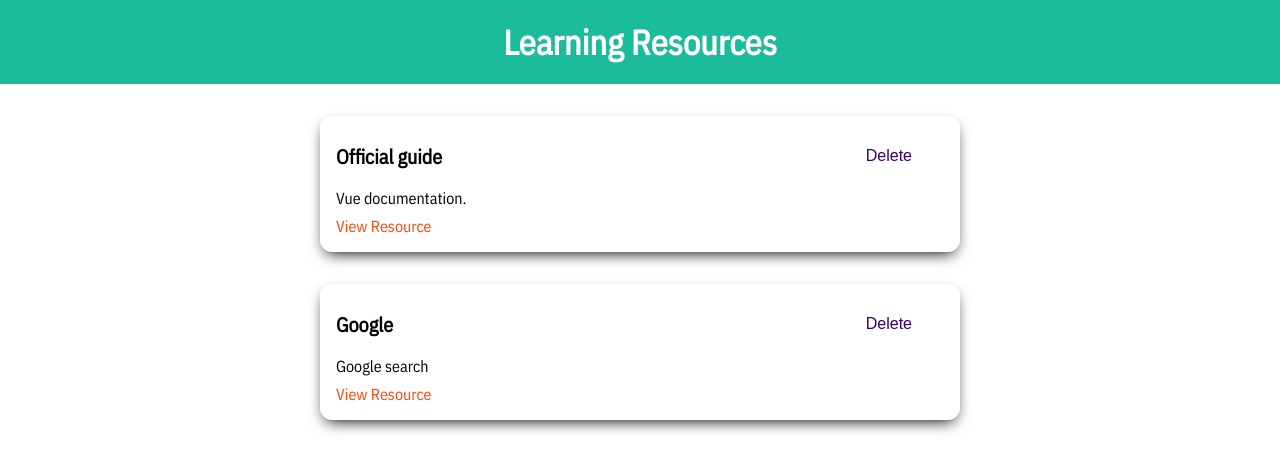
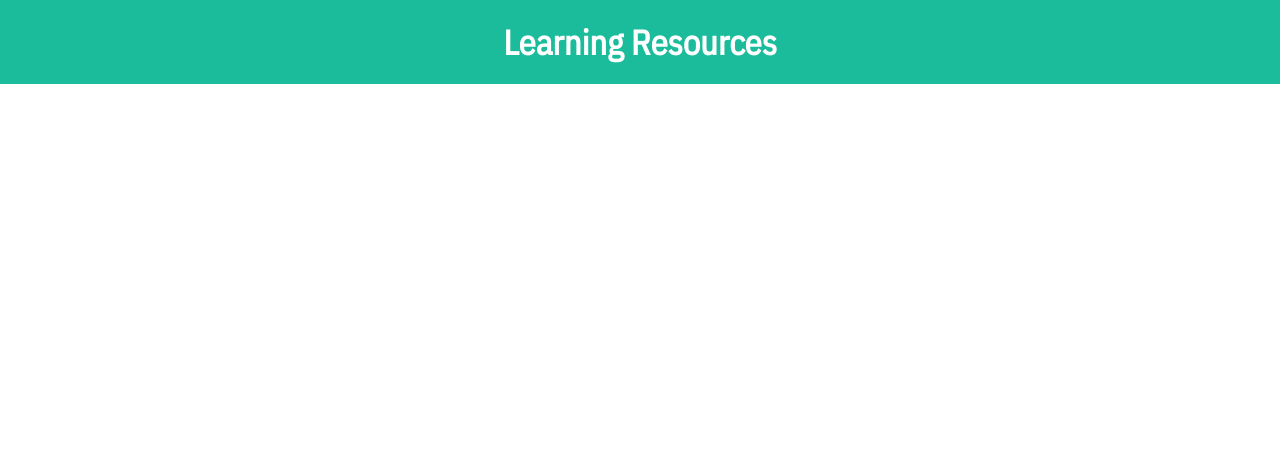
Before and after one commit to Lime5005/VueJS, a Vue app in the folder a-note-project/: page / in a window 1280 px wide. Shown: the top 472 px of the page. Built offline with nearby package versions, Linux system fonts and the light colour scheme.

Commit message:
Use two button to switch between components

```diff
--- a/a-note-project/src/App.vue
+++ b/a-note-project/src/App.vue
@@ -1,15 +1,12 @@
 <template>
   <the-header title="Learning Resources"></the-header>
-  <stored-resources :resources="storedResources"></stored-resources>
 </template>
 
 <script>
 
-import storedResources from './components/resources/storedResources';
 import theHeader from './components/layout/theHeader';
 export default {
   components: {
-    storedResources,
     theHeader
   },
   data() {
--- a/a-note-project/src/components/resources/addResources.vue
+++ b/a-note-project/src/components/resources/addResources.vue
@@ -0,0 +1,3 @@
+<template>
+  <h2>Add resources</h2>
+</template>
--- a/a-note-project/src/components/resources/storedResources.vue
+++ b/a-note-project/src/components/resources/storedResources.vue
@@ -1,18 +1,18 @@
 <template>
   <ul v-for="resource in resources" :key="resource.id">
-    <resource-list
+    <resource-list-item
     :title="resource.title"
     :description="resource.description"
-    :link="resource.link"></resource-list>
+    :link="resource.link"></resource-list-item>
   </ul>
 </template>
 
 <script>
-import resourceList from './resourceList';
+import resourceListItem from './resourceListItem';
 export default {
   props: ['resources'],
   components: {
-    resourceList
+    resourceListItem
   }
 }
 </script>
```
Also changed, not shown: a-note-project/src/components/resources/theResources.vue (added, +34 -0 lines), a-note-project/src/components/resources/resourceListItem.vue (renamed from a-note-project/src/components/resources/resourceList.vue).
